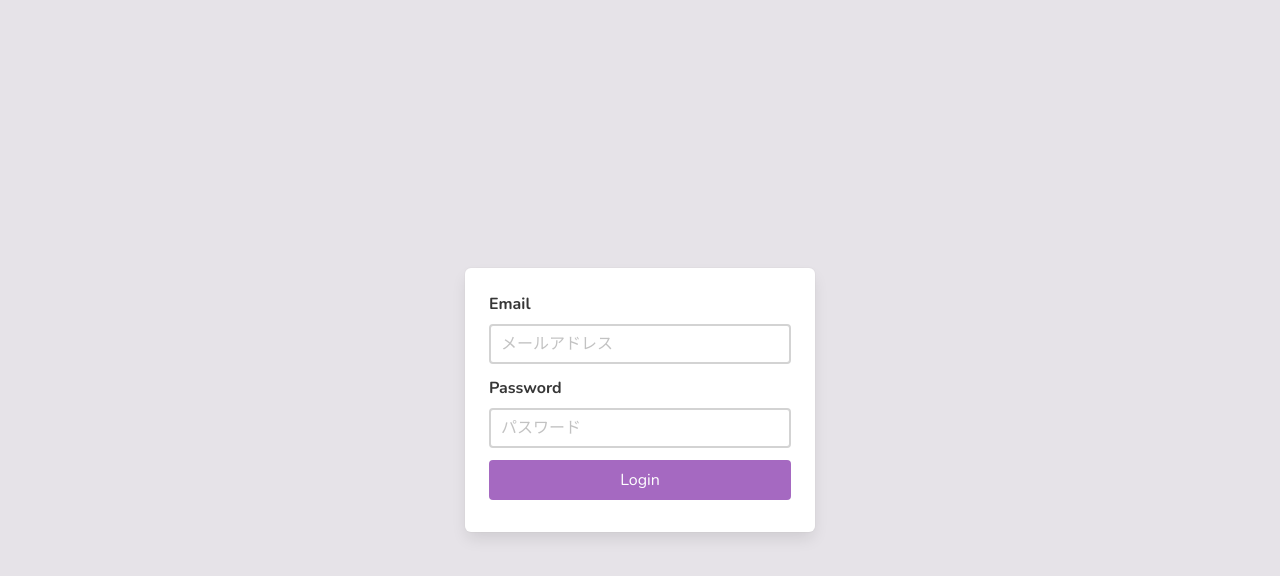
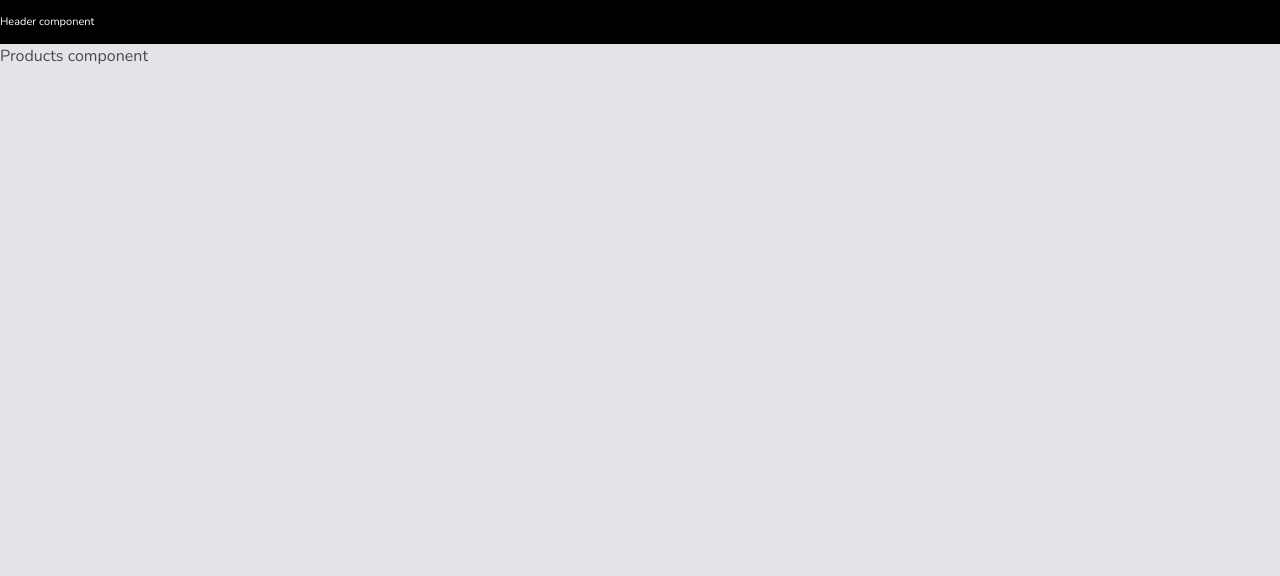
Before and after one commit to sputnicca/react-ec-site, a React (Create React App) app: page / in a window 1280 px wide. Shown: the top 576 px of the page. Built offline with nearby package versions, Linux system fonts and the light colour scheme.

Commit message:
スタイルシートのモジュール分割/dart-sass

```diff
--- /dev/null
+++ b/src/components/App.js
@@ -0,0 +1,16 @@
+import React from 'react'
+import Header from './Header'
+import Products from './Products'
+
+class App extends React.Component {
+    render() {
+        return (
+            <div className="main">
+               <Header />
+               <Products />
+            </div>
+        )
+    }
+}
+
+export default App
--- /dev/null
+++ b/src/components/Header.js
@@ -0,0 +1,13 @@
+import React from 'react'
+
+class Header extends React.Component {
+    render() {
+        return (
+            <div className="header">
+              <p>Header component</p>
+            </div>
+        )
+    }
+}
+
+export default Header
--- /dev/null
+++ b/src/components/Products.js
@@ -0,0 +1,13 @@
+import React from 'react'
+
+class Products extends React.Component {
+    render() {
+        return (
+            <div className="products">
+                <p>Products component</p>
+            </div>
+        )
+    }
+}
+
+export default Products
--- a/src/css/app.scss
+++ b/src/css/base/_common.scss
@@ -1,5 +1,3 @@
-@charset 'utf-8';
-
 // Import a Google Font
 @import url('https://fonts.googleapis.com/css?family=Nunito:400,700');
 
@@ -23,4 +21,4 @@ $control-border-width: 2px;
 $input-border-color: transparent;
 $input-shadow: none;
 
-@import "../../node_modules/bulma/bulma.sass";
+@import "../../../node_modules/bulma/bulma.sass";
--- /dev/null
+++ b/src/css/layout/_layouts.scss
@@ -0,0 +1,4 @@
+// ------ Navbar component -----
+body {
+    overflow: hidden;
+}
--- /dev/null
+++ b/src/css/module/_header.scss
@@ -0,0 +1,38 @@
+// ------------ Header component --------
+.header {
+    background-color: rgba(0, 0, 0, 1);
+    width: 100%;
+    height: 44px;
+    color: #fff;
+    font-size: 11px;
+    line-height: 44px;
+    .grid {
+      max-width: 1100px;
+      margin: auto;
+      display: flex;
+      justify-content: space-between;
+      align-items: center;
+      & a {
+        display: inline-block;
+        color: #fff;
+        padding: 0 8px;
+        transition: all 0.2s;
+        text-transform: uppercase;
+        font-size: 13px;
+        &:hover {
+          color: #ddd;
+        }
+      }
+      .nickname {
+        padding-left: 0.4rem;
+        font-size: 13px;
+        cursor: pointer;
+        &:hover {
+          color: #ddd;
+        }
+        i {
+          margin-right: 4px;
+        }
+      }
+    }
+}
--- /dev/null
+++ b/src/css/module/_login.scss
@@ -0,0 +1,14 @@
+// --------- Login Page --------------
+.login-wrapper {
+    display: flex;
+    justify-content: center;
+    align-items: center;
+    height: 100vh;
+    .input {
+        border-color: lightgray;
+    }
+    .login-box {
+        width: 350px;
+        padding: 1.5rem 1.5rem 2rem 1.5rem;
+    }
+}
--- /dev/null
+++ b/src/css/module/_modules.scss
@@ -0,0 +1,2 @@
+@use "./header";
+@use "./login";
--- a/src/css/style.scss
+++ b/src/css/style.scss
@@ -1,13 +1,7 @@
-.login-wrapper {
-    display: flex;
-    justify-content: center;
-    align-items: center;
-    height: 100vh;
-    .input {
-        border-color: lightgray;
-    }
-    .login-box {
-        width: 350px;
-        padding: 1.5rem 1.5rem 2rem 1.5rem;
-    }
-}
+@charset "utf-8";
+
+@use "./base/common";
+
+@use "./layout/layouts";
+
+@use "./module/modules";
--- a/src/index.js
+++ b/src/index.js
@@ -1,8 +1,7 @@
 import React from 'react'
 import ReactDOM from 'react-dom'
-import Login from './components/Login'
-import './css/app.scss'
+import App from './components/App'
 import './css/style.scss'
 
 // コンポーネントをrootにレンダリング
-ReactDOM.render(<Login />, document.getElementById('root'))
+ReactDOM.render(<App />, document.getElementById('root'))
```
